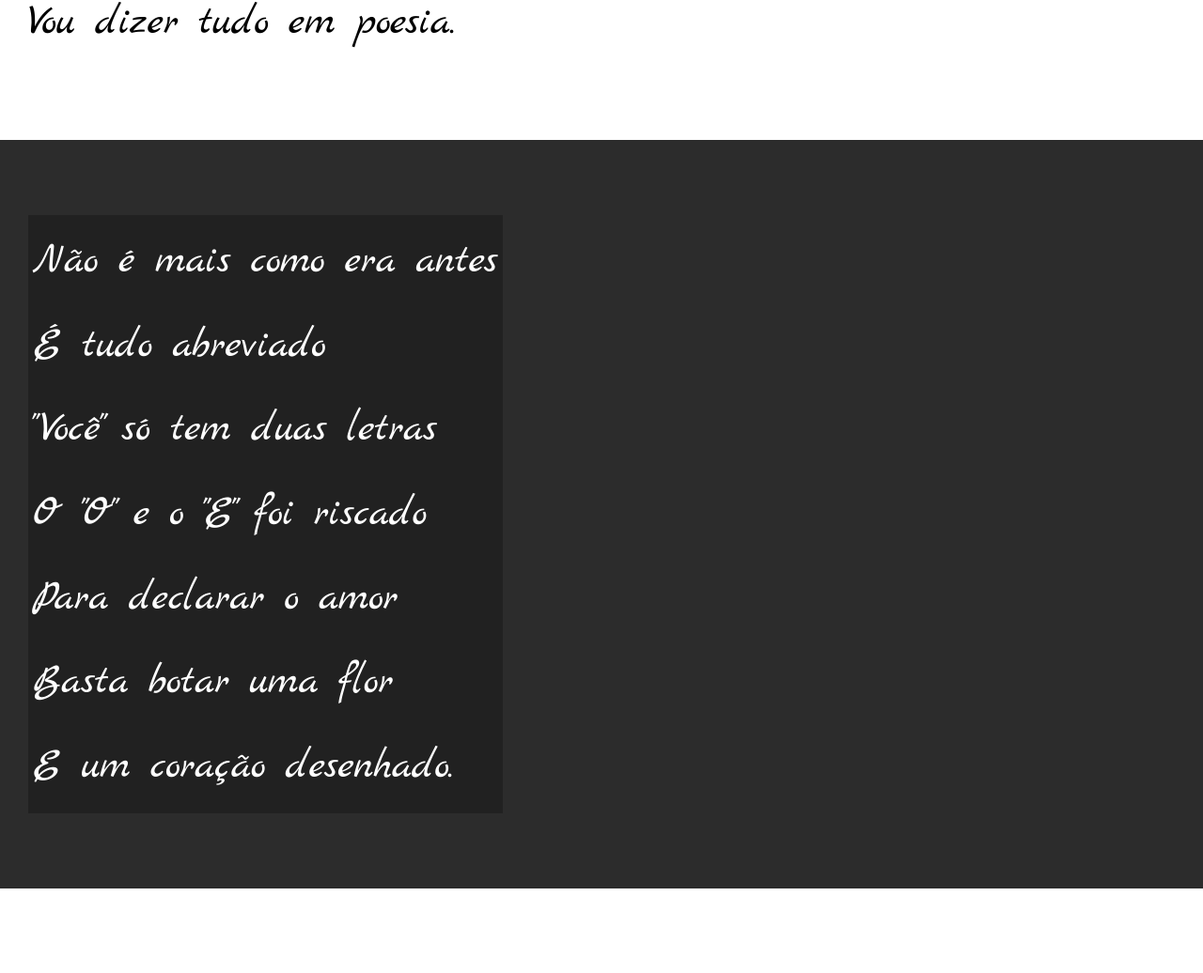
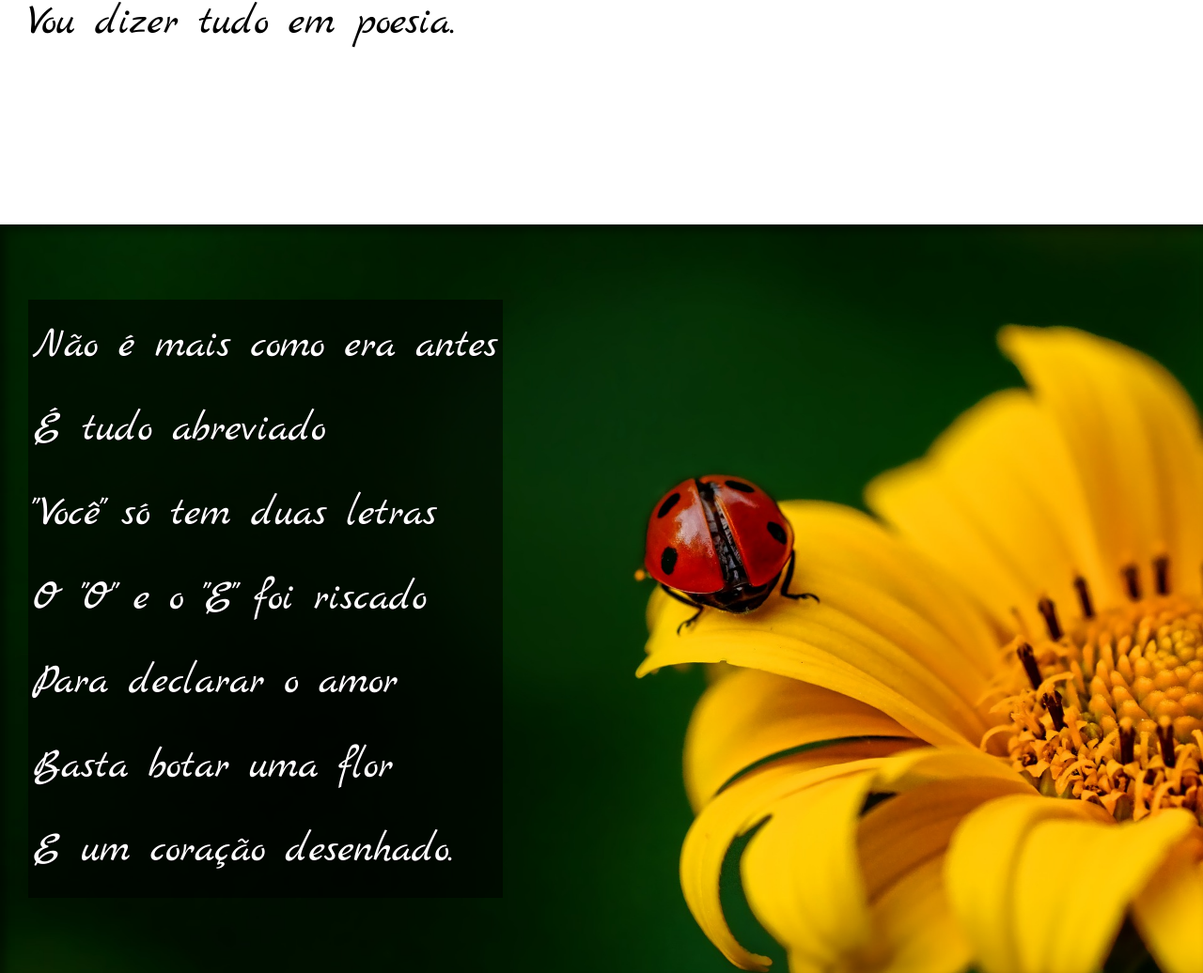
Before and after one commit to edupinati/html-css-pages, a plain HTML site: page Projeto Cordel Moderno/index.html in a window 1280 px wide. Shown: the part 898-1934 px from the top of the page at 94% size. Drawn offline with Linux system fonts and the light colour scheme.

Commit message:
finalizado

```diff
--- a/Projeto Cordel Moderno/estilo/style.css
+++ b/Projeto Cordel Moderno/estilo/style.css
@@ -49,6 +49,7 @@ a:hover {
 /************** MAIN ***************/
 section > p {
   font-family: 'Marck Script', cursive;
+  padding-bottom: 2em;
 }
 
 section {
@@ -67,12 +68,28 @@ section.normal {
 section.imagem {
   background-color: rgba(0, 0, 0, 0.739);
   color: white;
+  box-shadow: inset 6px 6px 8px rgba(0, 0, 0, 0.463);
+  background-attachment: fixed;
 }
 
 section.imagem > p {
   display: inline-block;
   padding: 5px;
-  background-color: rgba(0, 0, 0, 0.242);
+  background-color: rgba(0, 0, 0, 0.541);
+
+  text-shadow: 1px 1px 0px black;
+}
+
+section#img01 {
+  background-image: url('../imagens/background001.jpg');
+  background-position: right center;
+  background-size: cover;
+}
+
+section#img02 {
+  background-image: url('../imagens/background002.jpg');
+  background-position: right center;
+  background-size: cover;
 }
 
 /************** FOOTER ***************/
--- a/Projeto Cordel Moderno/index.html
+++ b/Projeto Cordel Moderno/index.html
@@ -31,7 +31,7 @@
           Vou dizer tudo em poesia.
         </p>
       </section>
-      <section class="imagem">
+      <section class="imagem" id="img01">
         <p>
           Não é mais como era antes <br />
           É tudo abreviado <br />
@@ -64,7 +64,7 @@
           </p>
         </p>
       </section>
-      <section class="imagem">
+      <section class="imagem" id="img02">
         <p>
           Tenho saudade das cartas <br />
           Escritas com a própria mão <br />
```
